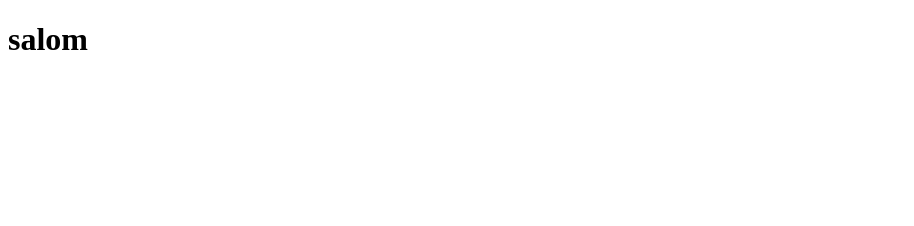
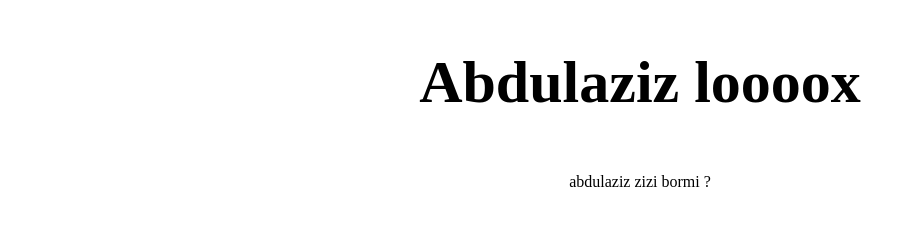
Before and after one commit to MOOZA-zZz/saaaa, a plain HTML site: page index.html in a window 1280 px wide. Shown: the whole page, without its empty margins (0-914 px from the left). Drawn offline with Linux system fonts and the light colour scheme.

Commit message:
abdulazizi

```diff
--- a/index.html
+++ b/index.html
@@ -3,9 +3,13 @@
   <head>
     <meta charset="UTF-8" />
     <meta name="viewport" content="width=device-width, initial-scale=1.0" />
-    <title>Document</title>
+    <title>abdulazizni izdivatsiya qilaman</title>
+    <link rel="stylesheet" href="style.css" />
   </head>
   <body>
-    <h1>salom</h1>
+    <header>
+      <h1>Abdulaziz loooox</h1>
+      <p>abdulaziz zizi bormi ?</p>
+    </header>
   </body>
 </html>
--- /dev/null
+++ b/style.scss
@@ -0,0 +1,10 @@
+header{
+    display: flex;
+    flex-direction: column;
+    align-items: center;
+    justify-content: center;
+    padding: 20 auto;
+    h1{
+        font-size: 60px;
+    }
+}
```
Also changed, not shown: style.css (added), 1 other file.
